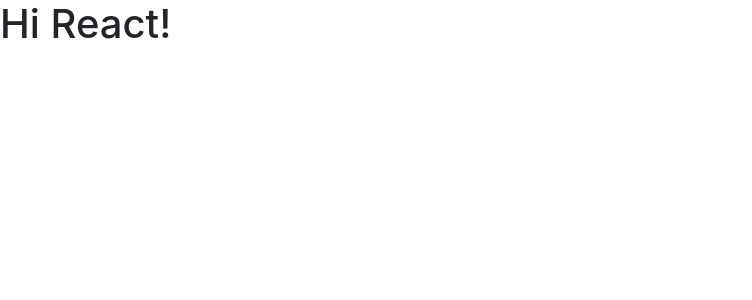
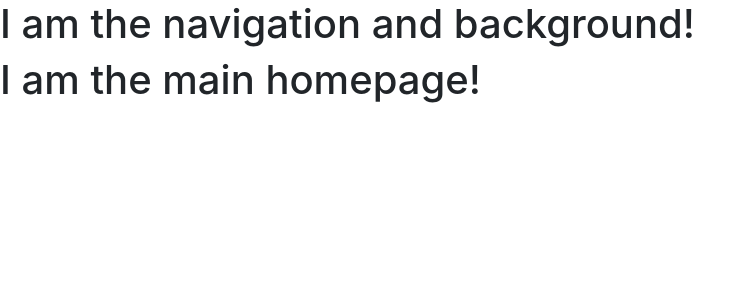
Before and after one commit to AplUSAndmINUS/poker-rules, a React (Create React App) app: page / in a window 1280 px wide. Shown: the top 300 px of the page, without its empty margins (0-752 px from the left). Built offline with nearby package versions, Linux system fonts and the light colour scheme; a web font is replaced by a local one.

Commit message:
added router routes and sticky navbar component

```diff
--- a/src/component/navbar/navbar.tsx
+++ b/src/component/navbar/navbar.tsx
@@ -1,6 +1,6 @@
 import React from 'react';
 
-import './styles';
+import './styles.scss';
 
 export const NavBar = () => {
   return (<h1>I am the navigation and background!</h1>)
--- a/src/index.tsx
+++ b/src/index.tsx
@@ -1,19 +1,27 @@
 import React from 'react';
 import ReactDOM from 'react-dom/client';
-import 'bootstrap/dist/css/bootstrap.min.css';
-
-import './styles/main.scss';
 import { BrowserRouter, Routes, Route } from 'react-router-dom';
 
-const SampleApp = () => {
-  return ( <h1>Hi React!</h1> )
-}
+import NavBar from './component/navbar/navbar';
+import Games from './pages/games/games';
+import Home from './pages/home/home';
+import NotFound from './pages/404/404';
+import Rankings from './pages/hand-rankings/hand-rankings';
+import 'bootstrap/dist/css/bootstrap.min.css';
+import './styles/main.scss';
 
 const root = ReactDOM.createRoot(document.getElementById('root'));
 root.render(
   <React.StrictMode>
+    <NavBar />
     <BrowserRouter>
-      <SampleApp />
+      <Routes>
+        <Route index element={<Home />} />
+        <Route path="home" element={<Home />} />
+        <Route path="games" element={<Games />} />
+        <Route path="rankings" element={<Rankings />} />
+        <Route path="*" element={<NotFound />} />
+      </Routes>
     </BrowserRouter>
   </React.StrictMode>
 );
--- /dev/null
+++ b/src/pages/404/404.tsx
@@ -0,0 +1,9 @@
+import React from 'react';
+
+import './styles.scss';
+
+export const NotFound = () => {
+  return (<h1>I am the 404 Error page!</h1>)
+}
+
+export default NotFound;
--- /dev/null
+++ b/src/pages/404/styles.scss
@@ -0,0 +1 @@
+@import '../../styles/main.scss';
--- a/src/pages/games/games.tsx
+++ b/src/pages/games/games.tsx
@@ -1,6 +1,6 @@
 import React from 'react';
 
-import './styles';
+import './styles.scss';
 
 export const Games = () => {
   return (<h1>I am the games list!</h1>)
--- a/src/pages/hand-rankings/hand-rankings.tsx
+++ b/src/pages/hand-rankings/hand-rankings.tsx
@@ -1,6 +1,6 @@
 import React from 'react';
 
-import './styles';
+import './styles.scss';
 
 export const Rankings = () => {
   return (<h1>I am the hand rankings!</h1>)
--- a/src/pages/home/home.tsx
+++ b/src/pages/home/home.tsx
@@ -1,6 +1,6 @@
 import React from 'react';
 
-import './styles';
+import './styles.scss';
 
 export const Home = () => {
   return (<h1>I am the main homepage!</h1>);
```
